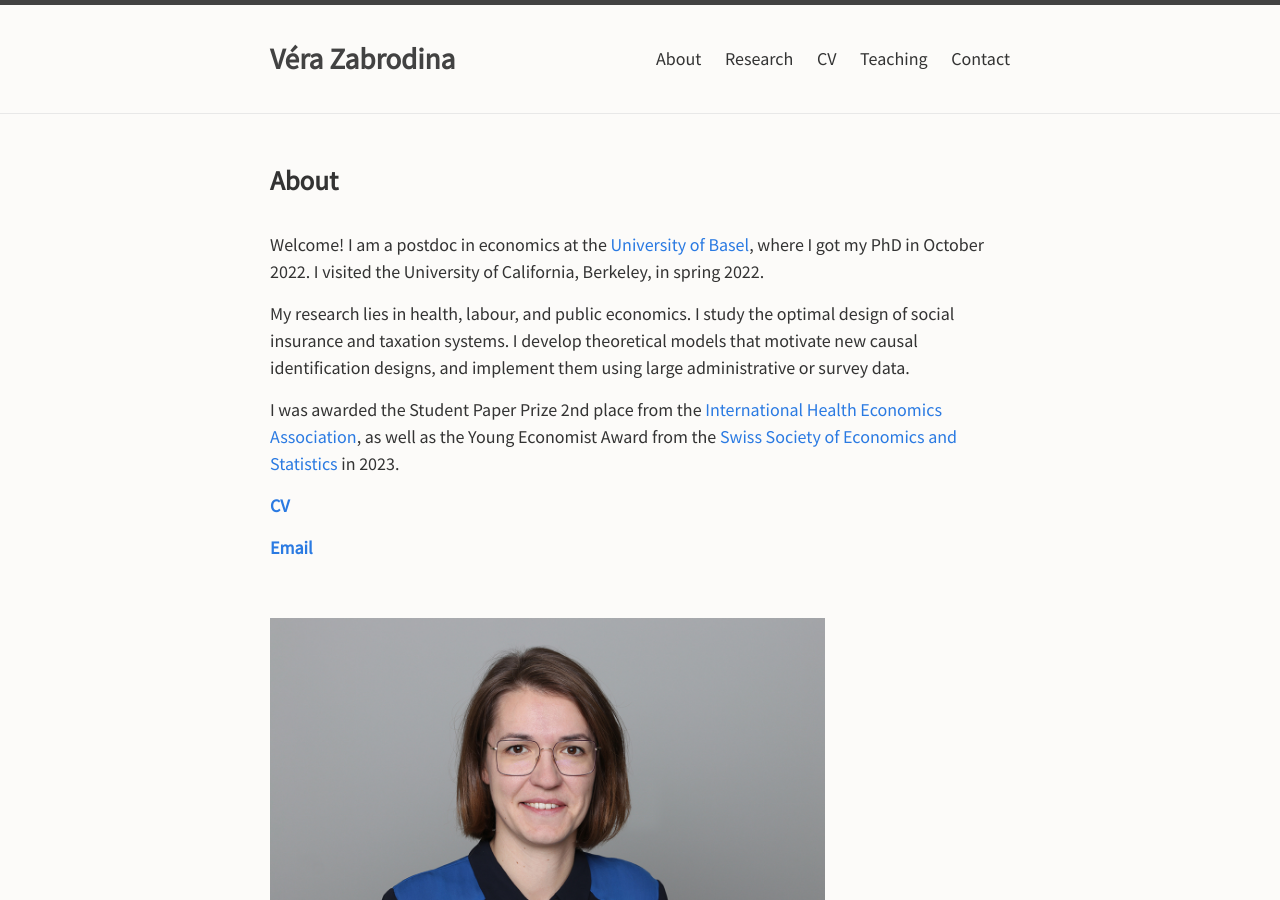
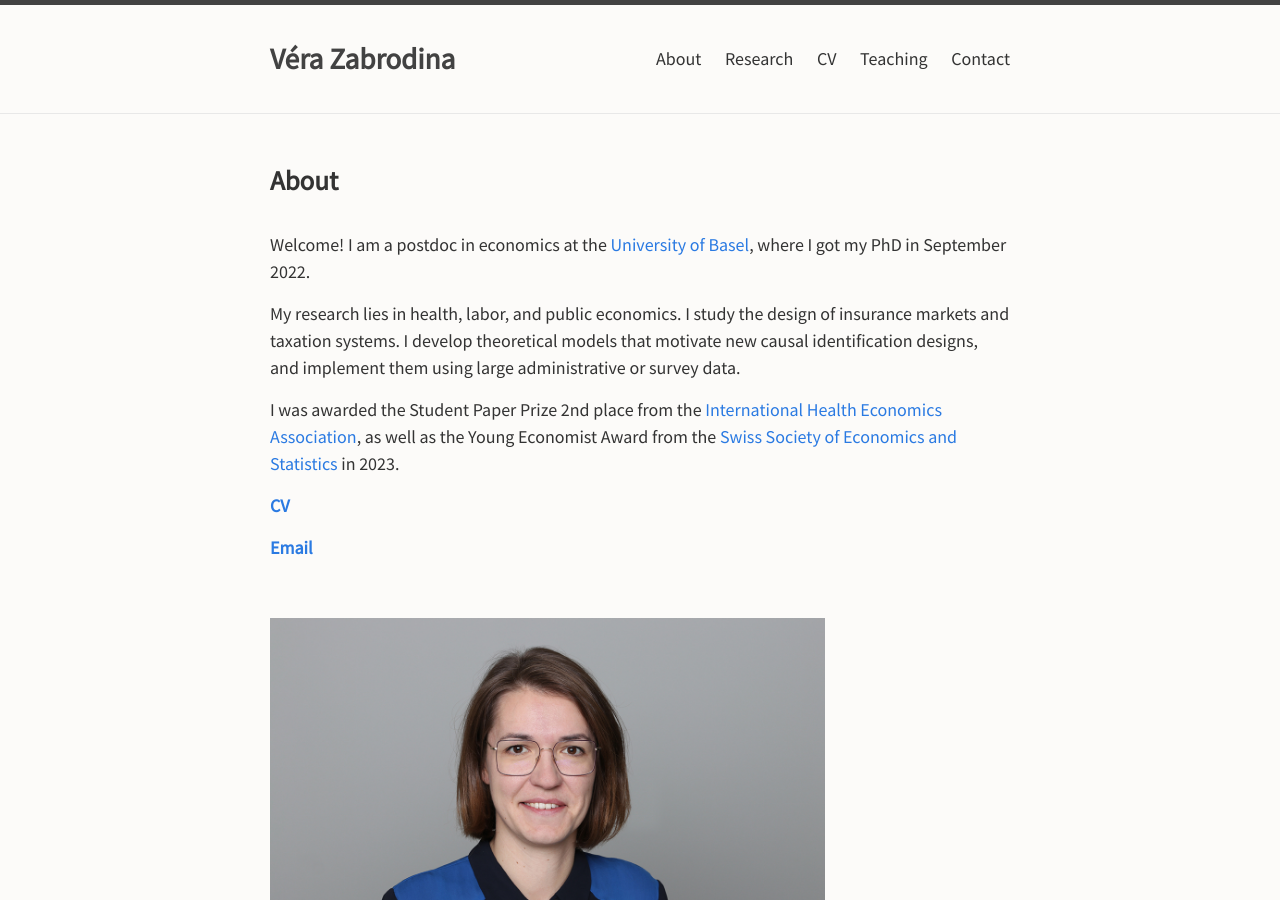
Before and after one commit to verazb/verazb.github.io, a Jekyll site: the page built from index.md, in a window 1280 px wide and 900 px high. Built offline with Jekyll 4.4.1, drawn with Linux system fonts in a browser that asks for light colours; our own code applies the rules of GitHub Pages for plain Markdown files.

Commit message:
Update index.md

```diff
--- a/index.md
+++ b/index.md
@@ -5,9 +5,9 @@ layout: default
 
 ## About
 
-Welcome! I am a postdoc in economics at the [University of Basel](https://wwz.unibas.ch/en/), where I got my PhD in October 2022. I visited the University of California, Berkeley, in spring 2022.
+Welcome! I am a postdoc in economics at the [University of Basel](https://wwz.unibas.ch/en/), where I got my PhD in September 2022.
 
-My research lies in health, labour, and public economics. I study the optimal design of social insurance and taxation systems. I develop theoretical models that motivate new causal identification designs, and implement them using large administrative or survey data.
+My research lies in health, labor, and public economics. I study the design of insurance markets and taxation systems. I develop theoretical models that motivate new causal identification designs, and implement them using large administrative or survey data.
 
 I was awarded the Student Paper Prize 2nd place from the [International Health Economics Association](https://healtheconomics.org/awards/), as well as the Young Economist Award from the [Swiss Society of Economics and Statistics](https://www.sgvs.ch/awards/) in 2023.
 
```
